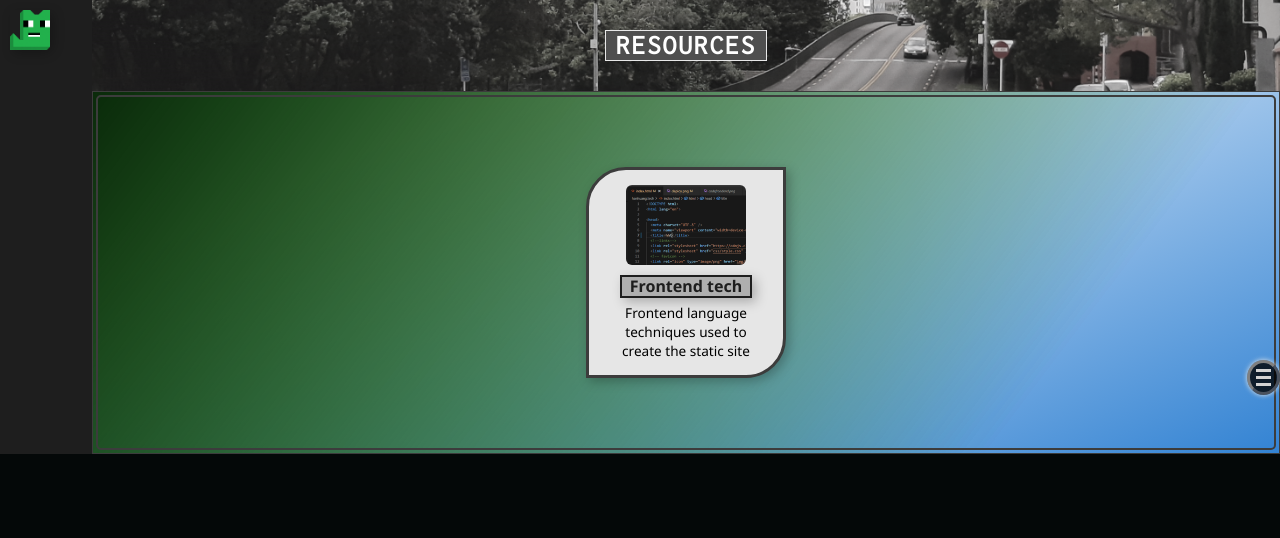
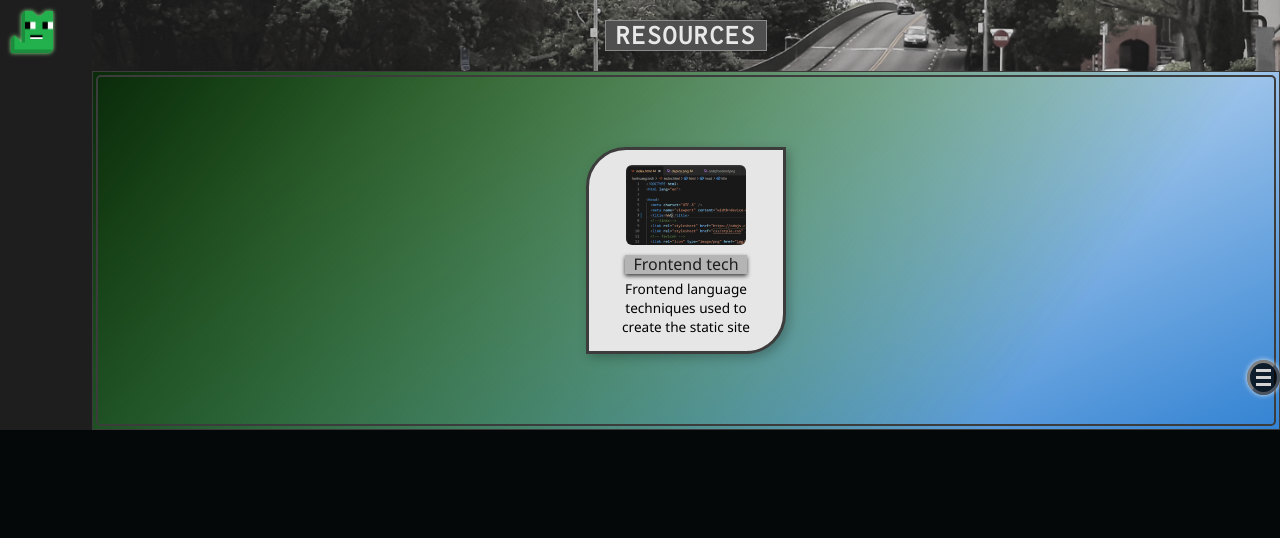
Before and after one commit to hanhuang-tech/hht, a PHP site: page / in a window 1280 px wide. Shown: the top 538 px of the page. Run offline with PHP 8.4, Linux system fonts and the light colour scheme.

Commit message:
Adjust styling titlebar and subtitle home page

```diff
--- a/hanhuang.tech/css/style.css
+++ b/hanhuang.tech/css/style.css
@@ -817,19 +817,19 @@ div.logowrap {
 div.logo {
   position: fixed;
   display: flex;
-  padding: 10px;
+  padding: 11px;
 }
 
 div.habbit-img {
   position: relative;
-  margin-right: 5px;
+  margin-right: 10px;
   border-radius: 0 0 10px 0;
-  box-shadow: var(--bs);
+  filter: drop-shadow(0 0 2px lightgreen);
 }
 
 img.habbit-a,
 img.habbit-b {
-  width: 40px;
+  width: 42px;
   cursor: pointer;
 }
 
@@ -855,7 +855,7 @@ img.habbit-b {
   color: var(--clr-dark2);
   font-weight: bold;
   font-family: var(--ff-secondary);
-  font-size: 1rem;
+  font-size: 1.1rem;
   border: 2px solid var(--clr-dark2);
   border-radius: 0 6px 6px 0;
 }
@@ -931,10 +931,12 @@ div.leftbar {
 }
 
 /*top partition */
-#titlebar {
+
+/* #resources */
+#resources-titlebar {
   display: flex;
   justify-content: center;
-  padding: 30px 0;
+  padding: 20px 0;
   background-image: url(../img/bridge.jpg);
   background-size: cover;
   background-position: 0 56%;
@@ -942,27 +944,23 @@ div.leftbar {
   opacity: 0.9;
 }
 
-#titlebar h1 {
+#resources-titlebar h1 {
   display: inline-block;
   background: var(--clr-dark2);
-  padding: 3px 10px;
-
+  padding: 0px 10px;
   text-transform: uppercase;
   letter-spacing: 2px;
   font-family: var(--ff-secondary);
-  color: white;
-
-  box-shadow: var(--bs2);
-  border: 1px solid var(--clr-light);
+  color: var(--clr-light);
+  border: 1px solid gray;
 }
 
 @media(min-width:64em) {
-  #titlebar h1 {
+  #resources-titlebar h1 {
     padding: 0px 10px;
   }
 }
 
-/* #resources */
 #resources {
   border: 1px solid var(--clr-dark2);
   text-align: center;
@@ -1002,17 +1000,13 @@ div.subjectwrapper1 img {
 
 a.subjectheading1 {
   z-index: 0;
-  background-color: rgb(175, 175, 175);
+  background-color: rgb(180, 180, 180);
   margin: 10px 0 5px;
   text-decoration: none;
   color: var(--clr-dark);
   font-size: 0.9rem;
-  font-weight: var(--fw-bold);
   padding: 0px 8px;
-  border-width: 2px;
-  border-style: solid;
-  border-color: var(--clr-dark);
-  box-shadow: var(--bs);
+  filter: drop-shadow(0px 2px 2px var(--clr-dark2));
 }
 
 @media (min-width: 64em) {
@@ -1092,7 +1086,7 @@ span.awstip {
 /*mid partition*/
 #proj-section-headings {
   text-align: center;
-  padding: 15px;
+  padding: 20px;
   background-color: var(--clr-accent3);
   box-shadow: var(--bs);
 }
@@ -1105,7 +1099,7 @@ h1.proj-section-title {
   filter: grayscale(1);
   text-transform: uppercase;
   font-family: var(--ff-secondary);
-  border-width: 2px;
+  border-width: 1px;
   border-style: solid;
   border-color: var(--clr-light) var(--clr-dark2) var(--clr-dark2) var(--clr-light);
   box-shadow: var(--bs);
--- a/hanhuang.tech/index.html
+++ b/hanhuang.tech/index.html
@@ -90,8 +90,8 @@
   <section class="body-partition" id="resourceindex">
     <div class="leftbar"></div>
     <div id="resource-flex-extender">
-      <div id="titlebar">
-        <h1 class="titlebar">Resources</h1>
+      <div id="resources-titlebar">
+        <h1>Resources</h1>
       </div>
       <div id="resources">
         <div id="res-frame">
@@ -117,7 +117,7 @@
     <div class="leftbar" id="midleftbar"></div>
     <div id="proj-section-headings">
       <h1 class="proj-section-title">Projects</h1>
-      <h3 class="proj-section-subtitle">Work In Progress</h3>
+      <h3 class="proj-section-subtitle">Projects currently maintained</h3>
     </div>
     <div id="project-bg-img"></div>
     <div id="habbit-spray"></div>
--- a/hanhuang.tech/js/hht.js
+++ b/hanhuang.tech/js/hht.js
@@ -259,9 +259,8 @@ function delayedMouseOver(n) {
 
 function delayedMouseLeave(n) {
   subjectHeading[n].style.color = "var(--clr-dark)";
-  subjectHeading[n].style.backgroundColor = "rgb(175,175,175)";
+  subjectHeading[n].style.backgroundColor = "rgb(180,180,180)";
   subjectHeading[n].style.padding = "0px 8px";
-  subjectHeading[n].style.borderColor = "var(--clr-dark)";
   subjectHeading[n].style.borderRadius = "0px";
 }
 
```
Also changed, not shown: hanhuang.tech/robots.txt (renamed from robots.txt).
